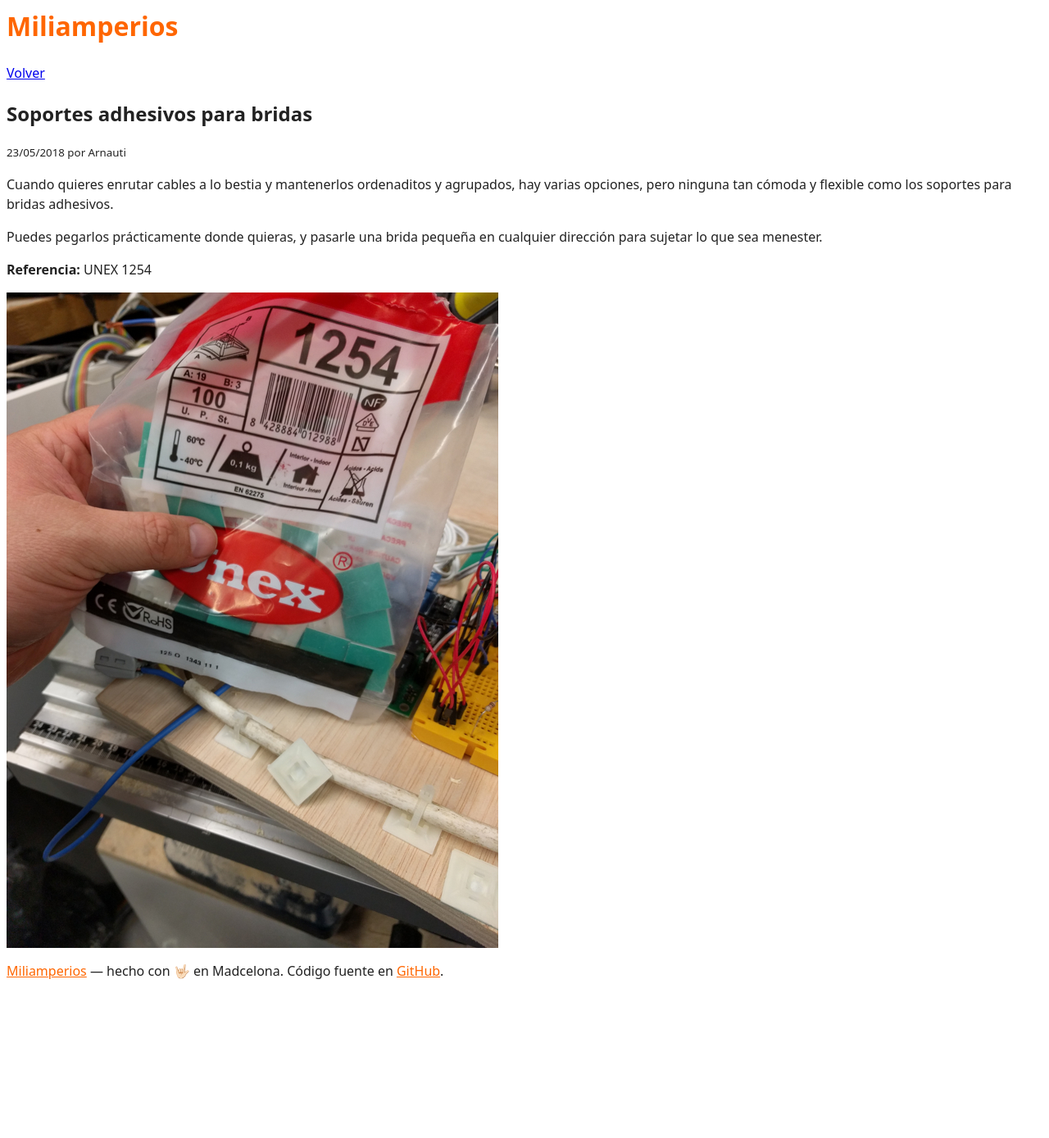
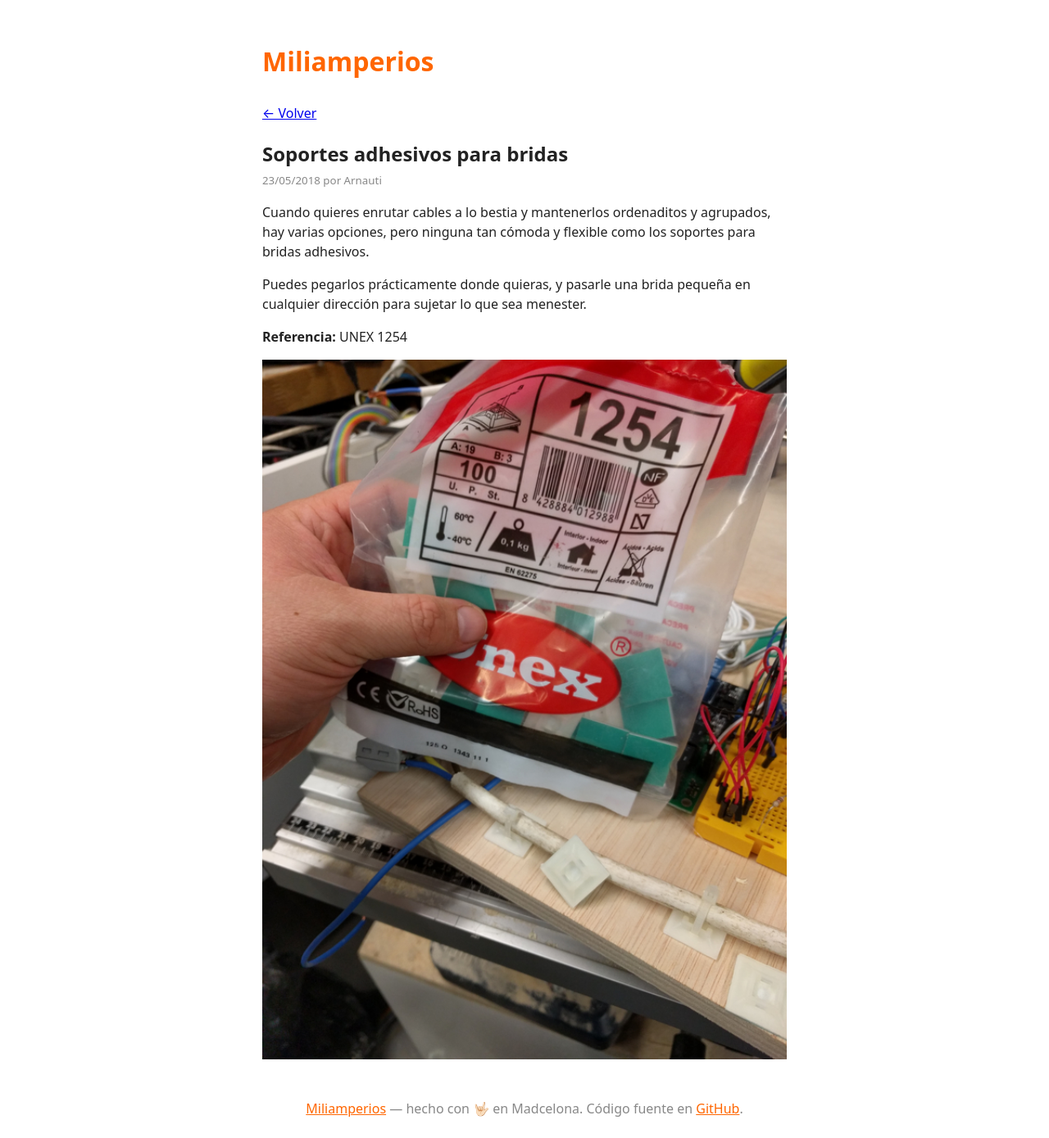
Before and after one commit to miliamperios/miliamperios.github.io, a Jekyll site: the page built from _posts/2018-05-23-soporte-para-bridas.md, in a window 1280 px wide. Shown: the whole page at 82% size. Built offline with Jekyll 4.4.1, drawn with Linux system fonts in a browser that asks for light colours; before the commit the page ends 1205 px from its top, so only the background shows below that.

Commit message:
Tweaks de layout

```diff
--- a/_layouts/post.html
+++ b/_layouts/post.html
@@ -1,9 +1,10 @@
 ---
 layout: base
 ---
-<a href="/">Volver</a>
+<a href="{{ site.url }}">← Volver</a>
+
 <h2>{{ page.title }}</h2>
-<small>{{ page.date | date: "%-d/%m/%Y" }} por {{page.author}}</small>
+<p><small>{{ page.date | date: "%-d/%m/%Y" }} por {{page.author}}</small></p>
 
 <div>
   {{ content }}
--- a/css/base.scss
+++ b/css/base.scss
@@ -3,6 +3,7 @@
 
 // Variables
 $base-color: #f60;
+$color-light: #888;
 
 html {
   -webkit-font-smoothing: antialiased;
@@ -14,8 +15,19 @@ html {
   text-rendering: optimizeLegibility;
 }
 
-img {
+body {
+  padding: 1em;
+}
+
+section img {
+  display: block;
+  width: 100%;
   max-width: 100%;
+}
+
+h1, h2, h3, h4, h5, h6 {
+  margin: 1em 0;
+  line-height: 1.2em;
 }
 
 h1 a {
@@ -23,6 +35,29 @@ h1 a {
   text-decoration: none;
 }
 
-footer a {
-  color: $base-color;
+section {
+  h2 {
+    margin-bottom: 0;
+  }
+  h2 + p {
+    margin-top: 0.5em;
+  }
+  p small {
+    color: $color-light;
+  }
 }
+
+footer {
+  text-align: center;
+  padding-top: 2em;
+  color: $color-light;
+  a {
+    color: $base-color;
+  }
+}
+
+// Layout
+header, section, footer {
+  max-width: 40em;
+  margin: 0 auto;
+}
```
